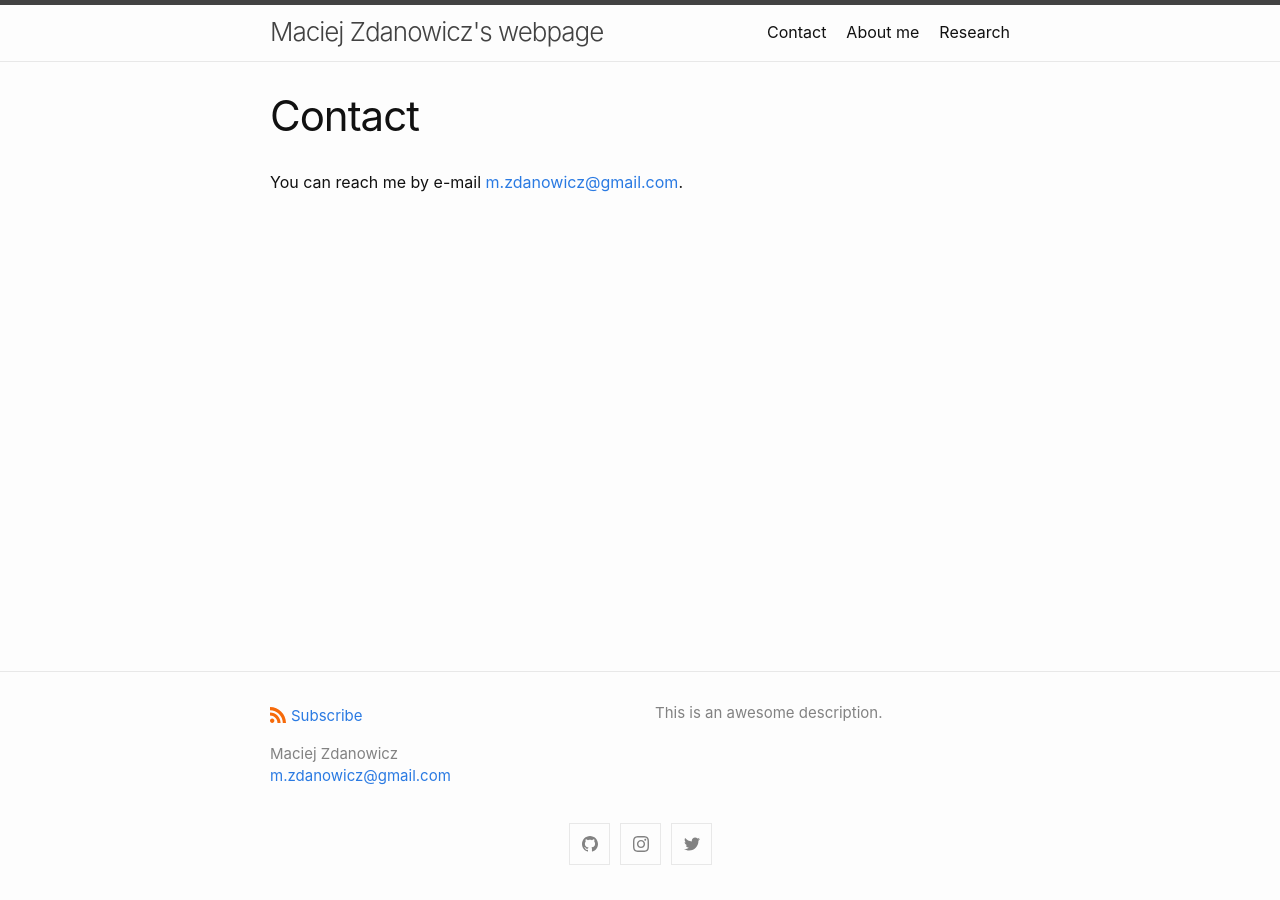
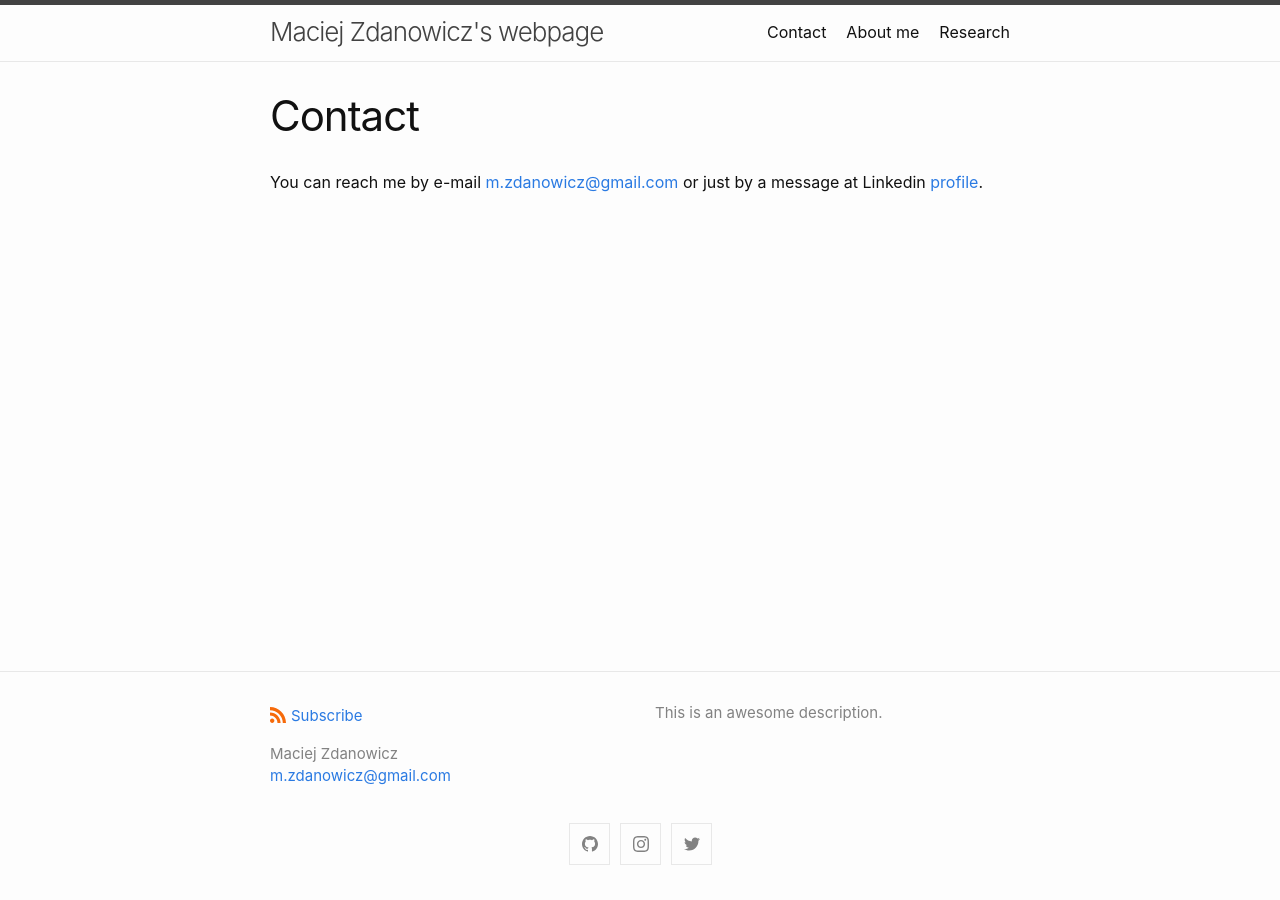
Before and after one commit to maciekrt/maciekrt.github.io, a Jekyll site: the page built from contact.md, in a window 1280 px wide. Built offline with Jekyll 4.4.1, drawn with Linux system fonts in a browser that asks for light colours.

```diff
--- a/contact.md
+++ b/contact.md
@@ -4,4 +4,4 @@ title: Contact
 permalink: /contact/
 ---
 
-You can reach me by e-mail [m.zdanowicz@gmail.com](mailto:m.zdanowicz@gmail.com).
+You can reach me by e-mail [m.zdanowicz@gmail.com](mailto:m.zdanowicz@gmail.com) or just by a message at Linkedin [profile](https://www.linkedin.com/in/maciej-zdanowicz-01831315b/).
```
Also changed, not shown: index.md (+1 -1 lines).
